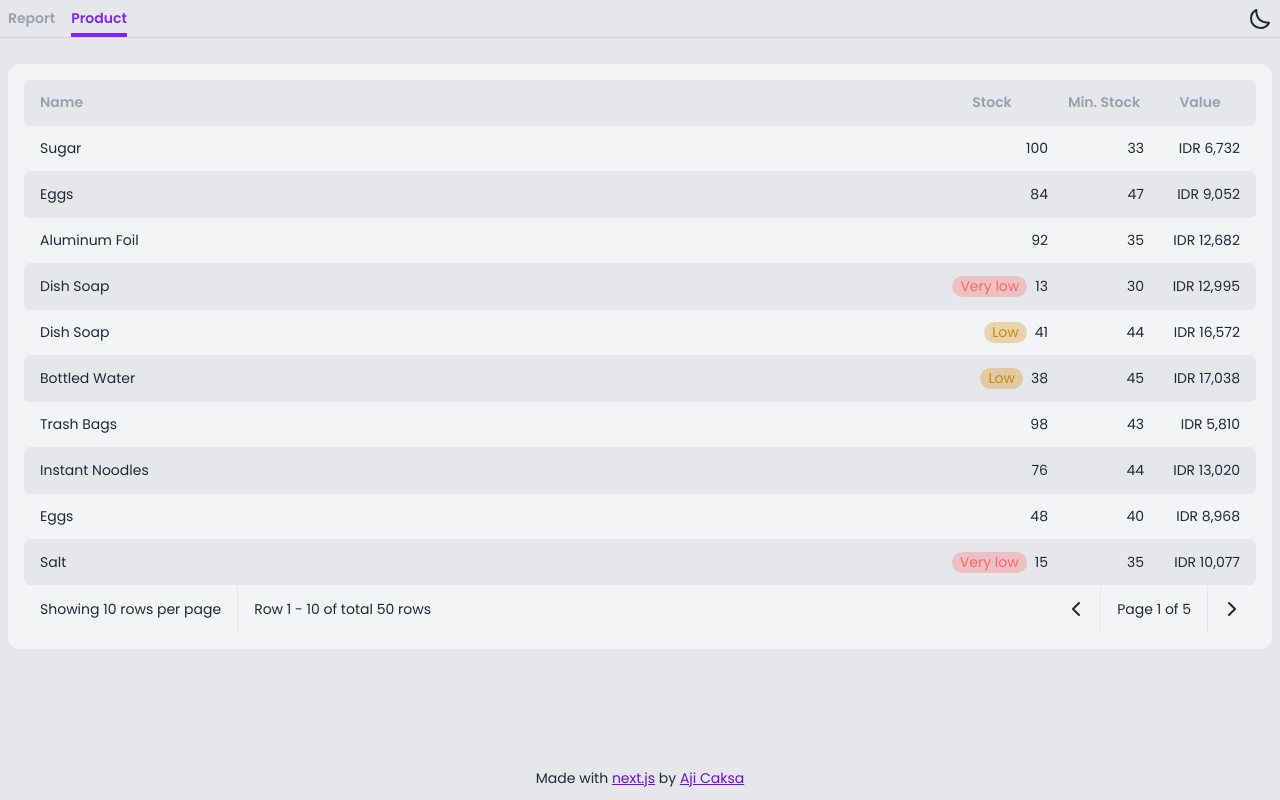
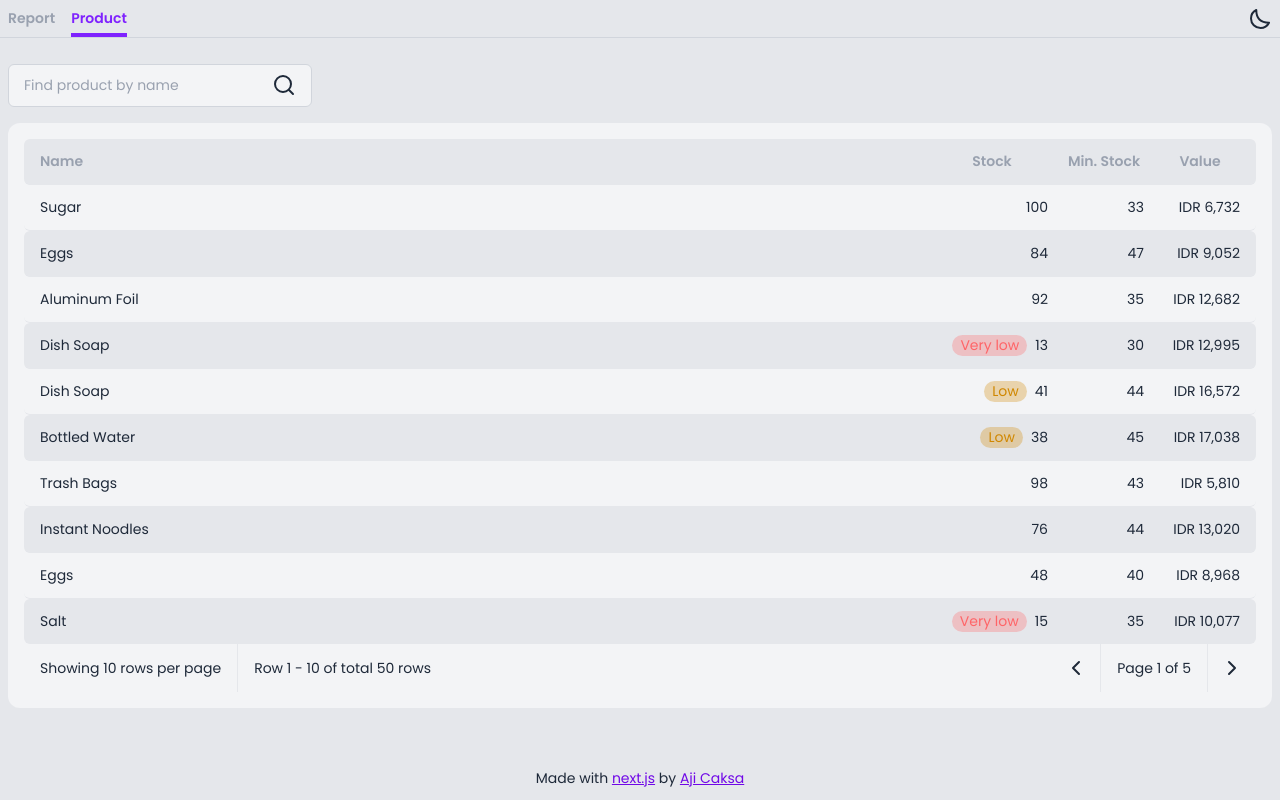
Before and after one commit to caksaji/lora, a Next.js app: page /product in a window 1280 px wide. Built offline with nearby package versions, Linux system fonts and the light colour scheme.

Commit message:
[UPDATE] app/product/page : implement filter search

```diff
--- a/src/app/product/page.tsx
+++ b/src/app/product/page.tsx
@@ -1,11 +1,11 @@
 'use client'
 
-import { useState, useEffect } from 'react'
+import { useState, useRef, useEffect, useCallback } from 'react'
 import { formatNum, formatCurrency } from '@/lib/localUtil'
 import { getAll } from '@/lib/api/product'
+import InputText from '@/component/partial/InputText'
+import Table from '@/component/partial/Table'
 import IconSvg from '@/component/partial/IconSvg'
-import Select from '@/component/partial/Select'
-import Table from '@/component/partial/Table'
 
 export default function Product() {
   const [allData, setAllData] = useState({})
@@ -15,6 +15,7 @@ export default function Product() {
     onlyLow: false,
     page: 1
   })
+  const searchTimer = useRef<NodeJS.Timeout | null>(null)
 
   useEffect(() => {
     getData()
@@ -24,7 +25,15 @@ export default function Product() {
     const { field, value } = v
     setFilter(d => ({ ...d, [field]: value }))
   }
+  const search = useCallback((val) => {
+    changeFilter({ field: 'name', value: val })
+    if (searchTimer.current) {
+      clearTimeout(searchTimer.current)
+    }
+    searchTimer.current = setTimeout(() => getData(), 1000)
+  }, [filter.search])
   const getData = async () => {
+    console.log('getData')
     setShowSkeleton(true)
     await getAll({ name: filter.name, low: filter.onlyLow, page: filter.page }).then((res) => {
       setAllData(res)
@@ -34,20 +43,20 @@ export default function Product() {
 
   return (
     <div className="grid grid-cols-1 gap-4 md:grid-cols-5">
-      {/*<div className="col-span-full">
+      <div className="col-span-full">
         <div className="grid grid-cols-1 gap-4 sm:grid-cols-2 md:grid-cols-3 lg:grid-cols-4">
           <div className="col-span-1">
-            <Select
-              list={dateRangeList}
-              value={filter.date}
-              preSelect={true}
+            <InputText
+              value={filter.name}
               showSkeleton={showSkeleton}
-              absoluteOptionPosition={true}
-              onChange={selection => changeDate(selection)}
+              placeholder="Find product by name"
+              iconAt="right"
+              onInput={search}
+              icon={<IconSvg name="search" className="h-6 w-6" />}
             />
           </div>
         </div>
-      </div>*/}
+      </div>
       <div className="col-span-full">
         <div className="w-full sm:p-4 sm:rounded-xl sm:space-y-4 sm:bg-gray-100 dark:sm:bg-gray-800">
           <Table
--- a/src/component/partial/Button.tsx
+++ b/src/component/partial/Button.tsx
@@ -72,7 +72,6 @@ export default function Modal({
   }
 
   const click = () => {
-    console.log('Inner clicked')
     if (!disabled) onClick?.()
   }
 
--- a/src/component/partial/IconSvg.tsx
+++ b/src/component/partial/IconSvg.tsx
@@ -47,6 +47,12 @@ export default function IconSvg({
           <path d="M21 10V6C21 4.89543 20.1046 4 19 4H18.5" />
         </>
       }
+      {name === 'search' &&
+        <>
+          <path d="M17 17L21 21" />
+          <path d="M3 11C3 15.4183 6.58172 19 11 19C13.213 19 15.2161 18.1015 16.6644 16.6493C18.1077 15.2022 19 13.2053 19 11C19 6.58172 15.4183 3 11 3C6.58172 3 3 6.58172 3 11Z" />
+        </>
+      }
     </svg>
   )
 }
```
Also changed, not shown: 1 other file (tests, documents, lock files or other folders).
